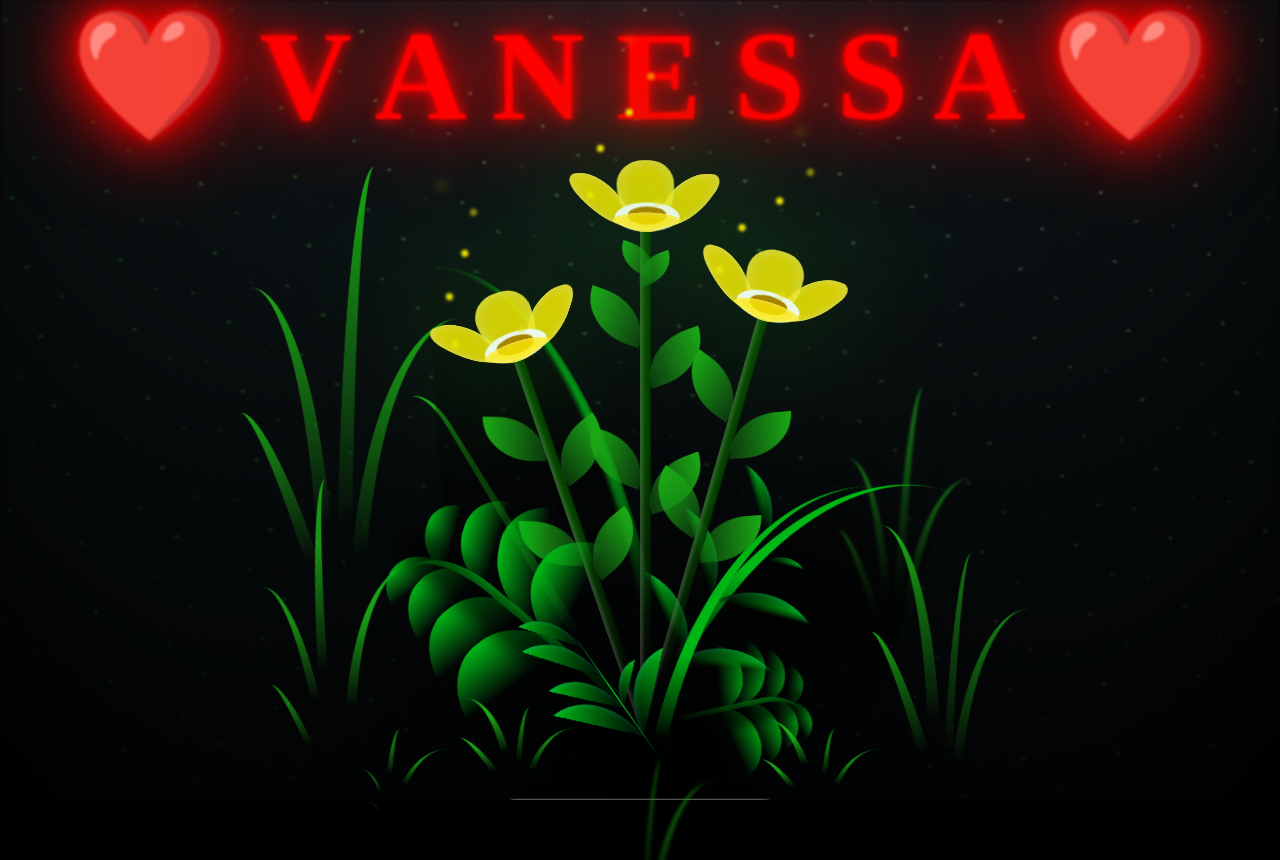
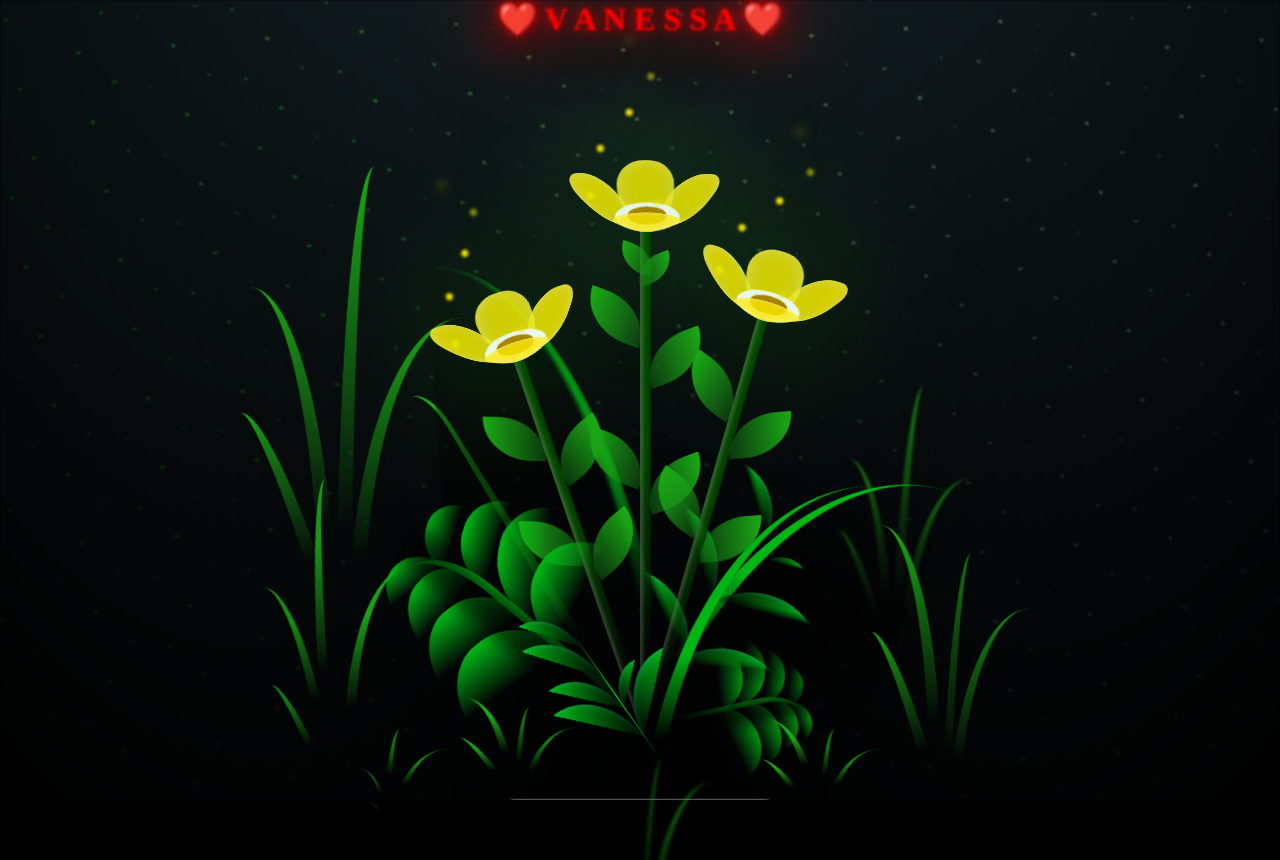
Before and after one commit to FutureCone07/Yellow, a plain HTML site: page FLORES.html in a window 1280 px wide. Shown: the top 860 px of the page. Drawn offline with Linux system fonts and the light colour scheme.

Commit message:
menor tamaño de letras

```diff
--- a/css/main.css
+++ b/css/main.css
@@ -21,7 +21,8 @@ body {
 }
 .greetings{
     text-align: center;
-    font-size: 8rem;
+    position: relative;
+    font-size: 2rem;
     font-weight: 900;
 }
 .greetings > span{
```
